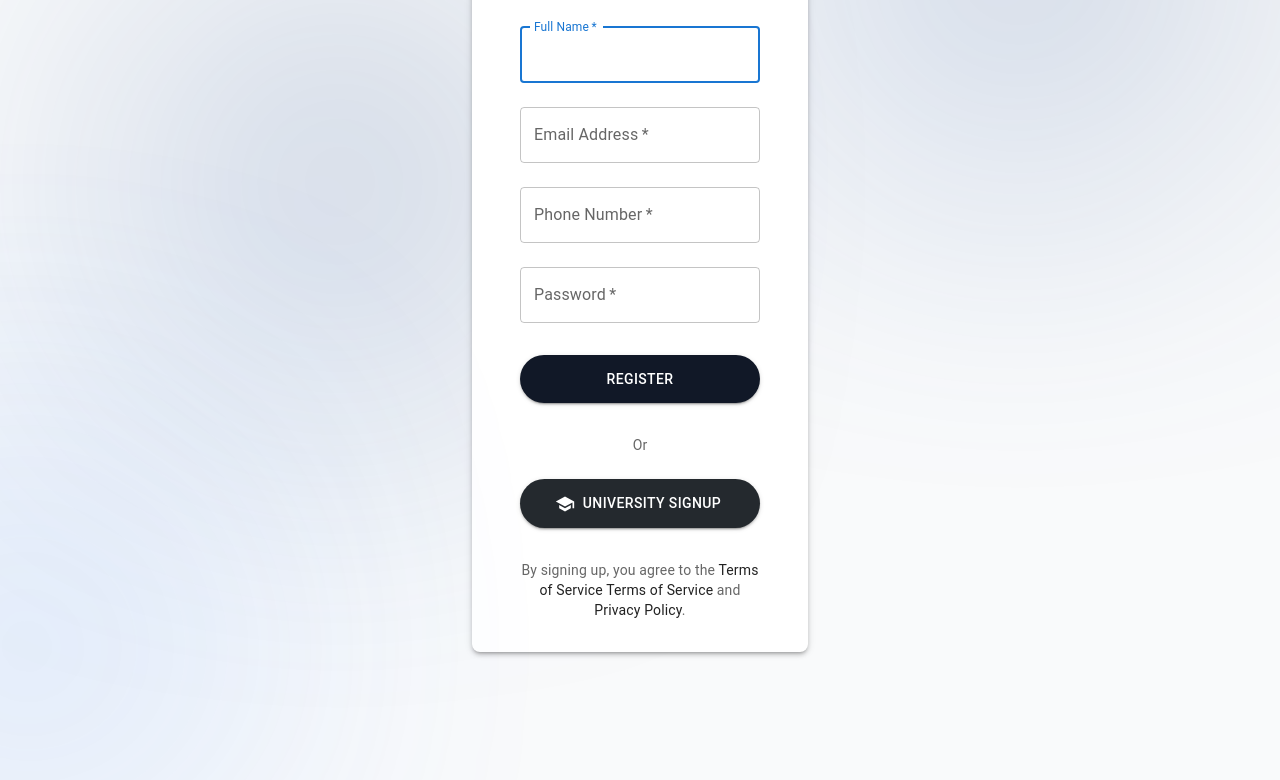
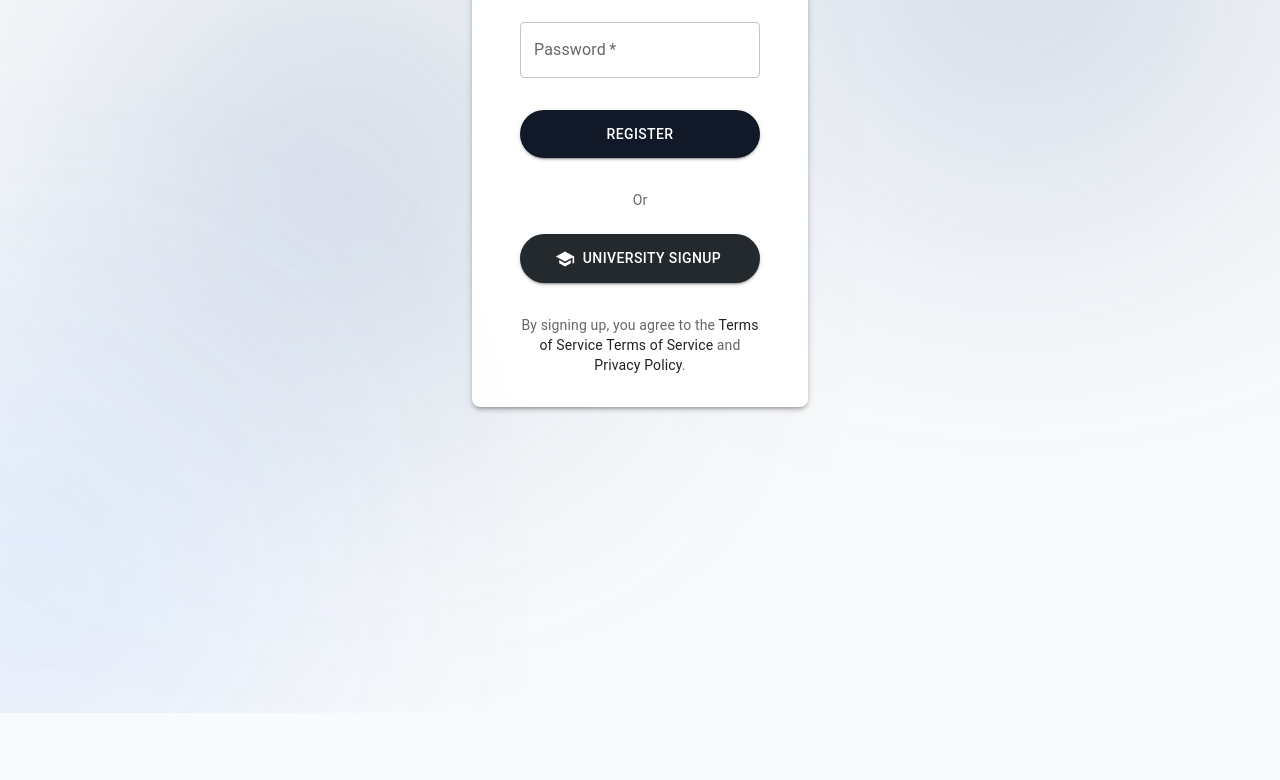
Before and after one commit to AnthonyCampos1234/Avisari, a Next.js app: page /signup in a window 1280 px wide. Shown: the part 618-1398 px from the top of the page. After the commit the page ends 1331 px from the top, so only its background shows below. Built offline with nearby package versions, Linux system fonts and the light colour scheme.

Commit message:
more changes

```diff
--- a/app/(auth)/layout.tsx
+++ b/app/(auth)/layout.tsx
@@ -12,7 +12,6 @@ export default function AuthLayout({
   children: React.ReactNode;
 }) {
   const pathname = usePathname();
-
   const isRegisterPage = pathname === '/register';
 
   return (
@@ -40,11 +39,16 @@ export default function AuthLayout({
         {/* Content */}
         <div className="w-full">
           <div className="mx-auto max-w-7xl px-4 sm:px-6">
-            <div className="pb-12 pt-32 md:pb-20 md:pt-40">
-              {/* Section header */}
-              <div className="pb-12 text-center md:pb-16">
+            <div className="pb-12 pt-24 md:pb-20 md:pt-32"> {/* Adjusted padding */}
+              {/* Auth form - Moved up */}
+              <div className="mx-auto w-full max-w-sm mb-12"> {/* Added margin-bottom */}
+                <div className="py-8 md:py-12">{children}</div>
+              </div>
+
+              {/* Section header - Moved down */}
+              <div className="text-center">
                 <h1
-                  className="mb-6 border-y text-5xl font-bold [border-image:linear-gradient(to_right,transparent,theme(colors.slate.300/.8),transparent)1] md:text-6xl"
+                  className="mb-6 border-y text-4xl font-bold [border-image:linear-gradient(to_right,transparent,theme(colors.slate.300/.8),transparent)1] md:text-5xl"
                   data-aos="zoom-y-out"
                   data-aos-delay={150}
                 >
@@ -52,7 +56,7 @@ export default function AuthLayout({
                 </h1>
                 <div className="mx-auto max-w-3xl">
                   <p
-                    className="mb-8 text-lg text-gray-700"
+                    className="mb-8 text-base text-gray-700"
                     data-aos="zoom-y-out"
                     data-aos-delay={300}
                   >
@@ -62,11 +66,6 @@ export default function AuthLayout({
                   </p>
                 </div>
               </div>
-
-              {/* Auth form */}
-              <div className="mx-auto w-full max-w-sm">
-                <div className="py-8 md:py-12">{children}</div>
-              </div>
             </div>
           </div>
         </div>
```
